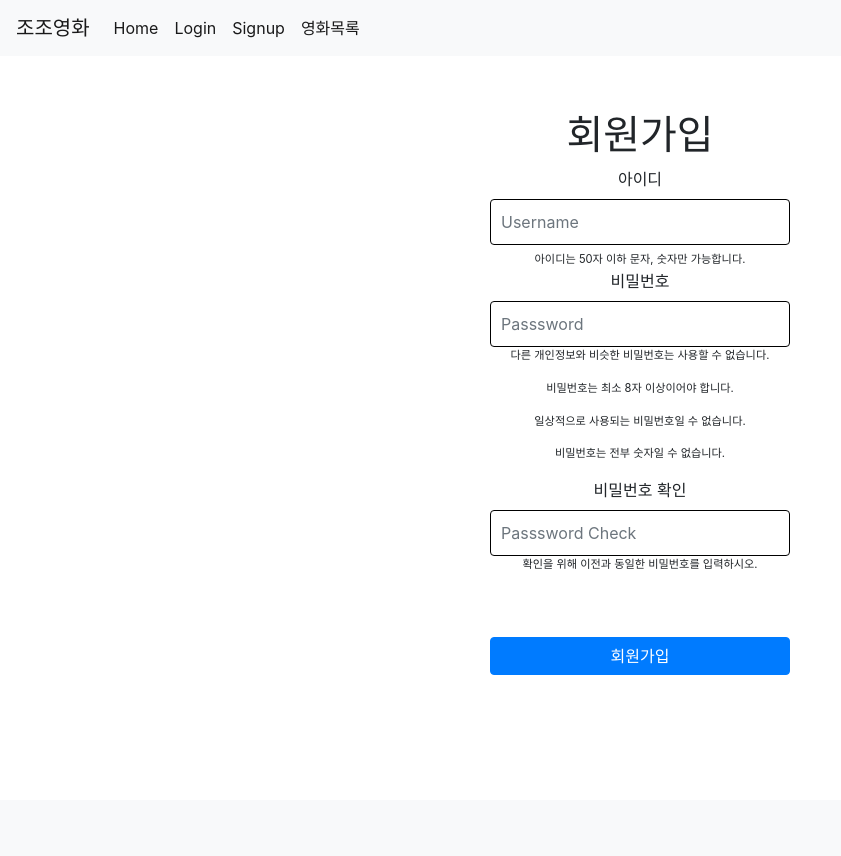
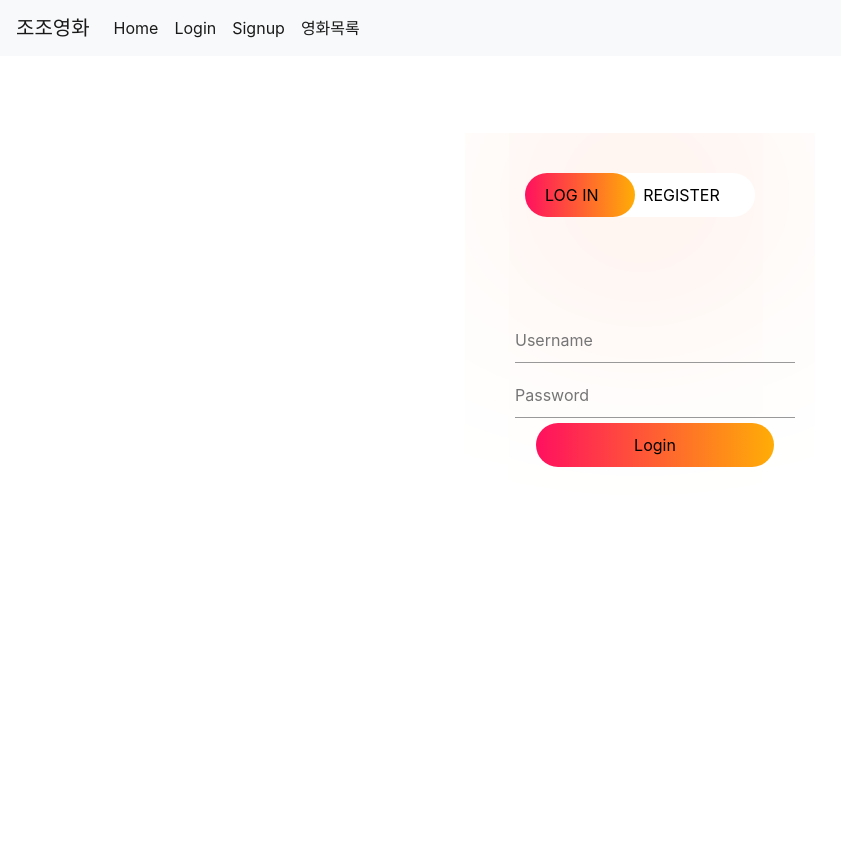
Before and after one commit to jaebee94/JoJoMovie, a Django app: page /accounts/signup/ in a window 1280 px wide. Shown: the whole page, without its empty margins (0-841 px from the left). Before the commit the page ends 675 px from the top, so only its background shows below. Run offline with Django 3.2, Linux system fonts and the light colour scheme; some libraries are stand-ins or nearby versions.

Commit message:
css 작업

```diff
--- /dev/null
+++ b/accounts/templates/accounts/login_signup.html
@@ -0,0 +1,131 @@
+{% extends 'base.html' %}
+
+{% block content %}
+<div class="wrap">
+    <div class="form-wrap">
+        <div class="button-wrap">
+            <div id="btn"></div>
+            <button type="button" class="togglebtn" onclick="login()">LOG IN</button>
+            <button type="button" class="togglebtn" onclick="register()">REGISTER</button>
+        </div>
+        <form id="login" action="{% url 'accounts:login' %}" class="input-group" method="POST">
+            {% csrf_token %}
+            <input type="text" class="input-field" name="username" maxlength="50" placeholder="Username" id="id_username" required>
+            <input type="password" class="input-field" name="password" placeholder="Password" id="id_password" required>
+            <button class="submit">Login</button>
+        </form>
+        <form id="register" action="{% url 'accounts:signup' %}" class="input-group" method="POST">
+            {% csrf_token %}
+            <input type="text" class="input-field" name="username" placeholder="Username" maxlength="50" autofocus_required id="id_username">
+            <input type="password" class="input-field" name="password1" placeholder="Password" id="id_password1" required>
+            <input type="password" class="input-field" name="password2" placeholder="Check Password" id="id_password2" required>
+            <button class="submit">Signup</button>
+        </form>
+    </div>
+</div>
+<script>
+    var x = document.getElementById("login");
+    var y = document.getElementById("register");
+    var z = document.getElementById("btn");
+
+    function login(){
+        x.style.left = "50px";
+        y.style.left = "450px";
+        z.style.left = "0";
+    }
+
+    function register(){
+        x.style.left = "-400px";
+        y.style.left = "50px";
+        z.style.left = "110px";
+    }
+</script>
+<style>
+    * {
+    margin: 0;
+    padding: 0;
+}
+.wrap {
+    height: 100%;
+    width: 100%;
+    /* background-position: center;
+    background-size: cover; */
+    position: absolute;
+}
+.form-wrap {
+    width: 350px;
+    height: 480px;
+    position: relative;
+    margin: 6% auto;
+    background: #fff;
+    padding: 5px;
+    overflow: hidden;
+}
+.button-wrap {
+    width: 230px;
+    margin: 35px auto;
+    position: relative;
+    box-shadow: 0 0 600px 9px #fcae8f;
+    border-radius: 30px;
+}
+.togglebtn {
+    padding: 10px 20px;
+    cursor: pointer;
+    background: transparent;
+    border: 0;
+    outline: none;
+    position: relative;
+}
+#btn {
+    top: 0;
+    left: 0;
+    position: absolute;
+    width: 110px;
+    height: 100%;
+    background: linear-gradient(to right, #ff105f, #ffad06);
+    border-radius: 30px;
+    transition: .5s;
+}
+.input-group {
+    top: 180px;
+    position: absolute;
+    width: 280px;
+    transition: .5s;
+}
+.input-field {
+    width: 100%;
+    padding: 10px 0;
+    margin: 5px 0;
+    border: none;
+    border-bottom: 1px solid #999;
+    outline: none;
+    background: transparent;
+}
+.submit {
+    width: 85%;
+    padding: 10px 30px;
+    cursor: pointer;
+    display: block;
+    margin: auto;
+    background: linear-gradient(to right, #ff105f, #ffad06);
+    border: 0;
+    outline: none;
+    border-radius: 30px;
+}
+.checkbox {
+    margin: 30px 10px 30px 0;
+}
+span {
+    color: #777;
+    font-size: 12px;
+    bottom: 68px;
+    position: absolute;
+}
+#login {
+    left: 50px;
+}
+#register {
+    left: 450px;
+}
+</style>
+{% endblock %}
--- a/accounts/templates/accounts/signup.html
+++ b/accounts/templates/accounts/signup.html
@@ -1,34 +1,34 @@
 {% extends 'base.html' %}
 {% block content%}
-<div class="text-center">
+<div class="text-form">
     <form action="" method="POST" class="form-signup">
         {% csrf_token %}
         <h1>회원가입</h1>
-        <label for="id_username">아이디</label>
+        <label class="justify-content-left" for="id_username">아이디</label>
         <input class="form-control" type="text" name="username" maxlength="50" autofocus_required id="id_username" placeholder="Username">
-        <span class="helptext">아이디는 50자 이하 문자, 숫자만 가능합니다.</span>
+        <!-- <span class="helptext"><p>아이디는 50자 이하 문자, 숫자만 가능합니다.</p></span> -->
         <br>
         <label for="id_password1">비밀번호</label>
         <input class="form-control" type="password" name="password1" required id="id_password1" placeholder="Passsword">
         <span class="helptext">
-            <p>다른 개인정보와 비슷한 비밀번호는 사용할 수 없습니다.</p>
+            <!-- <p>다른 개인정보와 비슷한 비밀번호는 사용할 수 없습니다.</p>
             <p>비밀번호는 최소 8자 이상이어야 합니다.</p>
             <p>일상적으로 사용되는 비밀번호일 수 없습니다.</p>
-            <p>비밀번호는 전부 숫자일 수 없습니다.</p>
+            <p>비밀번호는 전부 숫자일 수 없습니다.</p> -->
         </span>
         <label for="id_password2">비밀번호 확인</label>
         <input class="form-control" type="password" name="password2" required id="id_password2" placeholder="Passsword Check">
         <span class="helptext">
-            <p>확인을 위해 이전과 동일한 비밀번호를 입력하시오.</p>
+            <!-- <p>확인을 위해 이전과 동일한 비밀번호를 입력하시오.</p> -->
         </span>
 
         <div class="marginbox">
         </div>
         <button class="btn btn-primary btn-block" type="submit">회원가입</button>
-        </form>
-    </div>
+    </form>
+</div>
     <style>
-        .text-center {
+        .text-form {
             text-align: center;
             display: flex;
             align-items: center;
@@ -40,6 +40,10 @@
             max-width: 330px;
             padding: 15px;
             margin: auto;
+        }
+        .p {
+            text-align: left;
+            /* justify-content: start; */
         }
         .form-control {
             display: block;
@@ -54,6 +58,7 @@
         }
         .helptext {
             font-size: 0.7rem;
+            text-align: left;
         }
         </style>
 {% endblock %}
--- a/accounts/views.py
+++ b/accounts/views.py
@@ -22,7 +22,7 @@ def signup(request):
     context = {
         'form': form
     }
-    return render(request, 'accounts/signup.html', context)
+    return render(request, 'accounts/login_signup.html', context)
 
 def login(request):
     if request.user.is_authenticated:
@@ -37,7 +37,7 @@ def login(request):
     context = {
         'form' : form
     }
-    return render(request, 'accounts/login.html', context)
+    return render(request, 'accounts/login_signup.html', context)
 
 @login_required
 def logout(request):
--- a/community/templates/community/form.html
+++ b/community/templates/community/form.html
@@ -6,7 +6,7 @@
     {% if request.resolver_match.url_name == 'create' %}
     <h2>글 작성</h2>
     {% else %}
-    <h2> 수정하기 </h2>
+    <h2>수정하기</h2>
     {% endif %}
     <form action="" method="POST">
     {% csrf_token %}
```
Also changed, not shown: accounts/templates/accounts/login.html (+7 -0 lines), accounts/templates/accounts/profile.html (+4 -4 lines), community/templates/community/index.html (+17 -6 lines).
